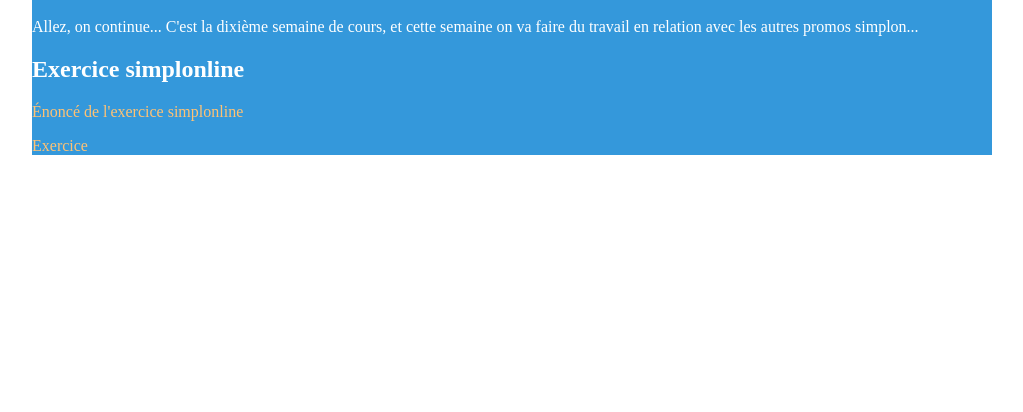
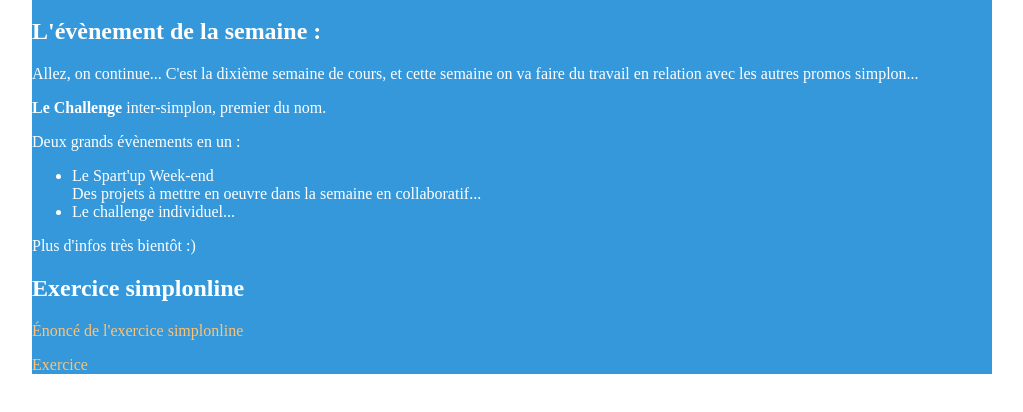
Before and after one commit to dtarcz/simplon-sem10, a plain HTML site: page index.html in a window 1280 px wide. Shown: the part 120-532 px from the top of the page, without its empty margins (128-1151 px from the left). Drawn offline with Linux system fonts and the light colour scheme; files whose address does not match are found by name.

Commit message:
Ajout des infos de jeudi sur l'évènement inter-simplon

```diff
--- a/index.html
+++ b/index.html
@@ -17,14 +17,30 @@
 
       </header>
 
-      <div class="">
         <h1>Semaine 10</h1>
+        <h2>L'évènement de la semaine :</h2>
         <p>
           Allez, on continue... C'est la dixième semaine de cours, et cette semaine on va faire du travail en relation avec les autres promos simplon...
         </p>
-      </div>
+        <p>
+          <strong>Le Challenge</strong> inter-simplon, premier du nom.
+        </p>
+        <p>
+          Deux grands évènements en un :
+        </p>
+        <ul>
+          <li>
+            Le Spart'up Week-end <br>
+            Des projets à mettre en oeuvre dans la semaine en collaboratif...
+          </li>
+          <li>
+            Le challenge individuel...
+          </li>
+        </ul>
+        <p>
+          Plus d'infos très bientôt :)
+        </p>
 
-      <div class="">
         <h2>Exercice simplonline</h2>
         <p>
           <a href="http://simplonline.co/ressources/ress-defis/item/135-exercice-front-end-des-divs-des-divs-encore-des-divs">Énoncé de l'exercice simplonline</a>
@@ -32,7 +48,6 @@
         <p>
           <a href="exercice-simplonline.html">Exercice</a>
         </p>
-      </div>
 
     </div>
 
```
